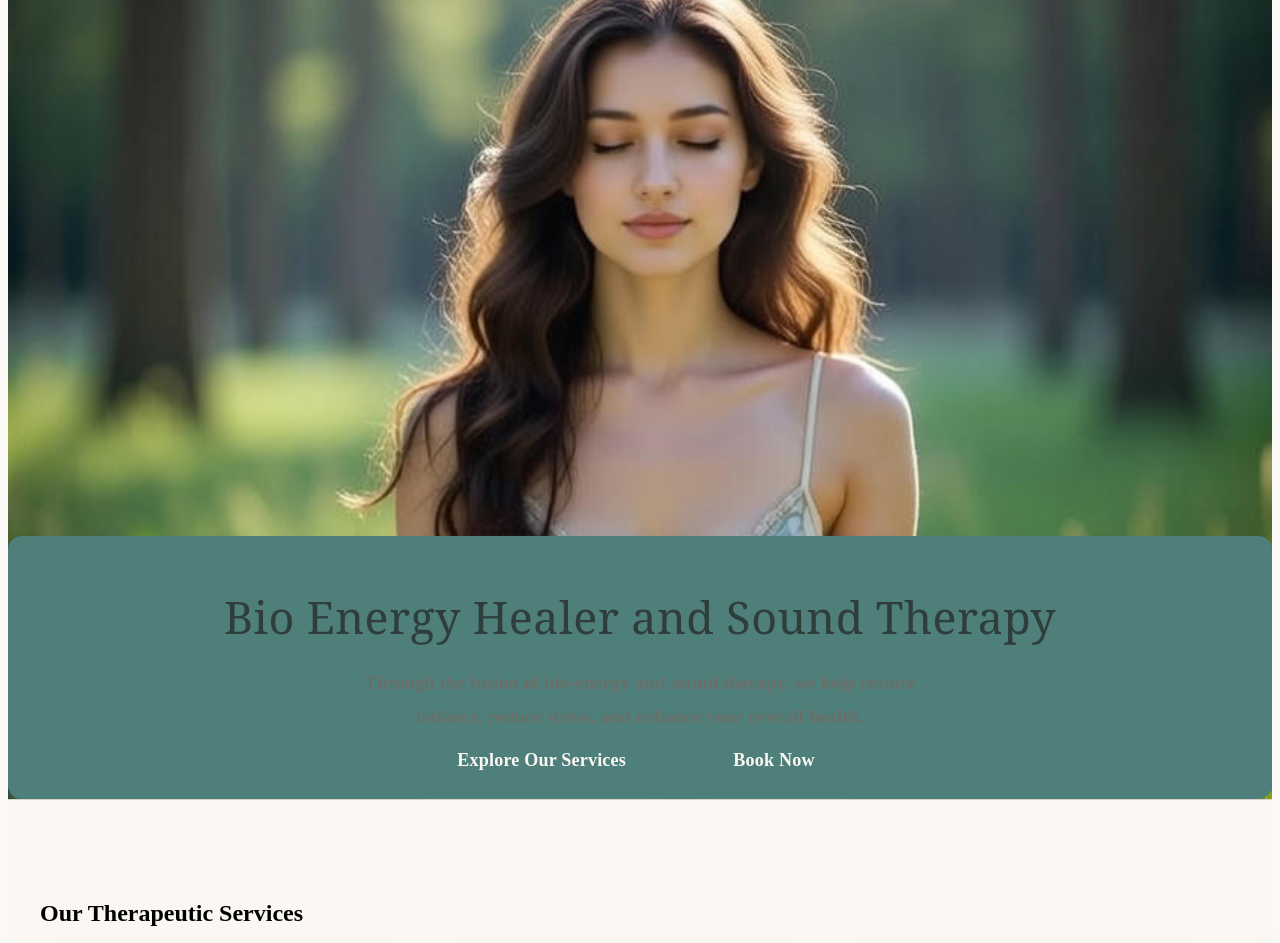
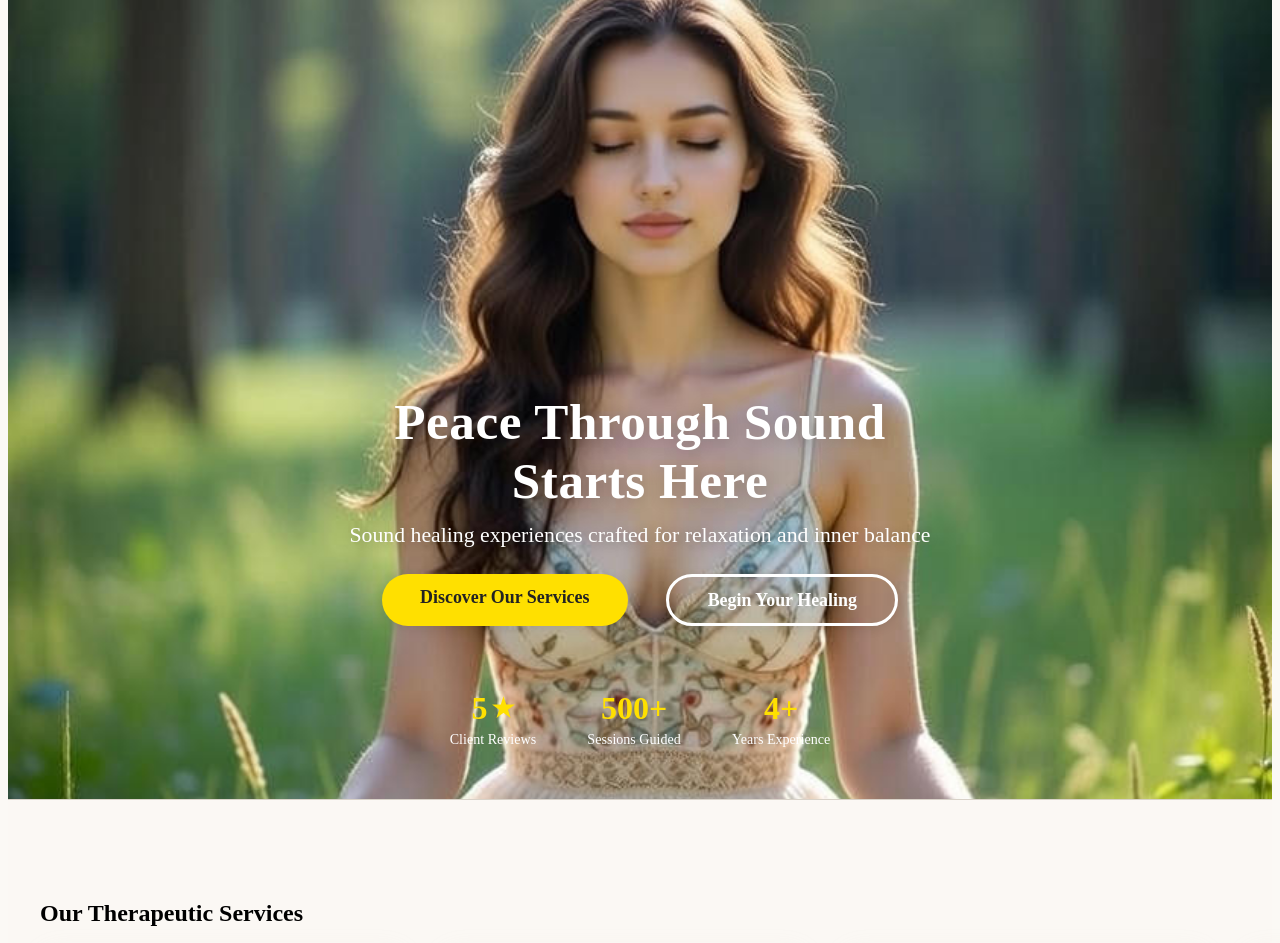
Before and after one commit to Zolbayar-hub/holisticweb_nochange, a Flask app: page / in a window 1280 px wide; the page is wider, and only the part inside the window is pictured. Shown: the part 153-1096 px from the top of that part. Run offline with Flask 3, Linux system fonts and the light colour scheme; data comes from the database, SQL or seed files in the repository.

Commit message:
added text hero image

```diff
--- a/templates/home.html
+++ b/templates/home.html
@@ -102,11 +102,27 @@
                                     alt="Hero Background"
                                     style="position: absolute; top: 0; left: 0; width: 100%; height: 100%; object-fit: cover; z-index: -1;"
                                     onerror="console.error('Hero image failed to load:', this.src); this.src='{{ url_for('static', filename='images/main_page_images/meditating_woman.jpg') }}';">
-              <div class="hero-content" style="text-align: center !important; position: relative; z-index: 1; width: 100%;">
-                <h1>{{ settings.get('hero_title', 'Bio Energy Healer and Sound Therapy') }}</h1>
-                <p style="text-align: center !important; margin: 0 auto;">{{ settings.get('hero_subtitle', 'Discover the power of integrated healing for your mind, body, and spirit. Our comprehensive approach combines traditional wisdom with modern techniques to help you achieve optimal wellness.') }}</p>
-                <a href="#services" class="cta-button">Explore Our Services</a>
-                <a href="{{ url_for('booking.booking_page') }}" class="cta-button" style="margin-left: 15px;">Book Now</a>
+                            <div class="hero-overlay-content" style="width: 100%; text-align: center; position: relative; z-index: 2; display: flex; flex-direction: column; align-items: center; justify-content: center; padding-top: 7vw; padding-bottom: 4vw;">
+                                <h1 style="font-size: 4vw; color: #fff; font-weight: 600; margin-bottom: 1vw; text-shadow: 0 2px 16px rgba(0,0,0,0.18); letter-spacing: 0.01em;">Peace Through Sound<br>Starts Here</h1>
+                                <div style="font-size: 1.7vw; color: #fff; margin-bottom: 2vw; text-shadow: 0 2px 12px rgba(0,0,0,0.18); font-weight: 400;">Sound healing experiences crafted for relaxation and inner balance</div>
+                                <div style="display: flex; gap: 2vw; justify-content: center; margin-bottom: 3vw; flex-wrap: wrap;">
+                                    <a href="#services" style="background: #ffe000; color: #222; font-size: 1.4vw; font-weight: 600; border-radius: 2.5vw; padding: 1vw 3vw; border: none; box-shadow: 0 2px 12px rgba(0,0,0,0.10); text-decoration: none; transition: background 0.2s;">Discover Our Services</a>
+                                    <a href="{{ url_for('booking.booking_page') }}" style="background: transparent; color: #fff; font-size: 1.4vw; font-weight: 600; border-radius: 2.5vw; padding: 1vw 3vw; border: 3px solid #fff; box-shadow: 0 2px 12px rgba(0,0,0,0.10); text-decoration: none; margin-left: 1vw; transition: background 0.2s, color 0.2s;">Begin Your Healing</a>
+                                </div>
+                                <div style="display: flex; gap: 4vw; justify-content: center; margin-top: 2vw; flex-wrap: wrap;">
+                                    <div style="text-align: center;">
+                                        <div style="font-size: 2.5vw; color: #ffe000; font-weight: 700; display: flex; align-items: center; justify-content: center;"><span style="font-size: 2.5vw;">5</span><span style="font-size: 2vw; margin-left: 0.3vw;">&#9733;</span></div>
+                                        <div style="font-size: 1.1vw; color: #fff; margin-top: 0.3vw;">Client Reviews</div>
+                                    </div>
+                                    <div style="text-align: center;">
+                                        <div style="font-size: 2.5vw; color: #ffe000; font-weight: 700;">500+</div>
+                                        <div style="font-size: 1.1vw; color: #fff; margin-top: 0.3vw;">Sessions Guided</div>
+                                    </div>
+                                    <div style="text-align: center;">
+                                        <div style="font-size: 2.5vw; color: #ffe000; font-weight: 700;">4+</div>
+                                        <div style="font-size: 1.1vw; color: #fff; margin-top: 0.3vw;">Years Experience</div>
+                                    </div>
+                                </div>
                             </div>
         </section>
 
```
Lines whose indentation alone changed are shown as unchanged.
